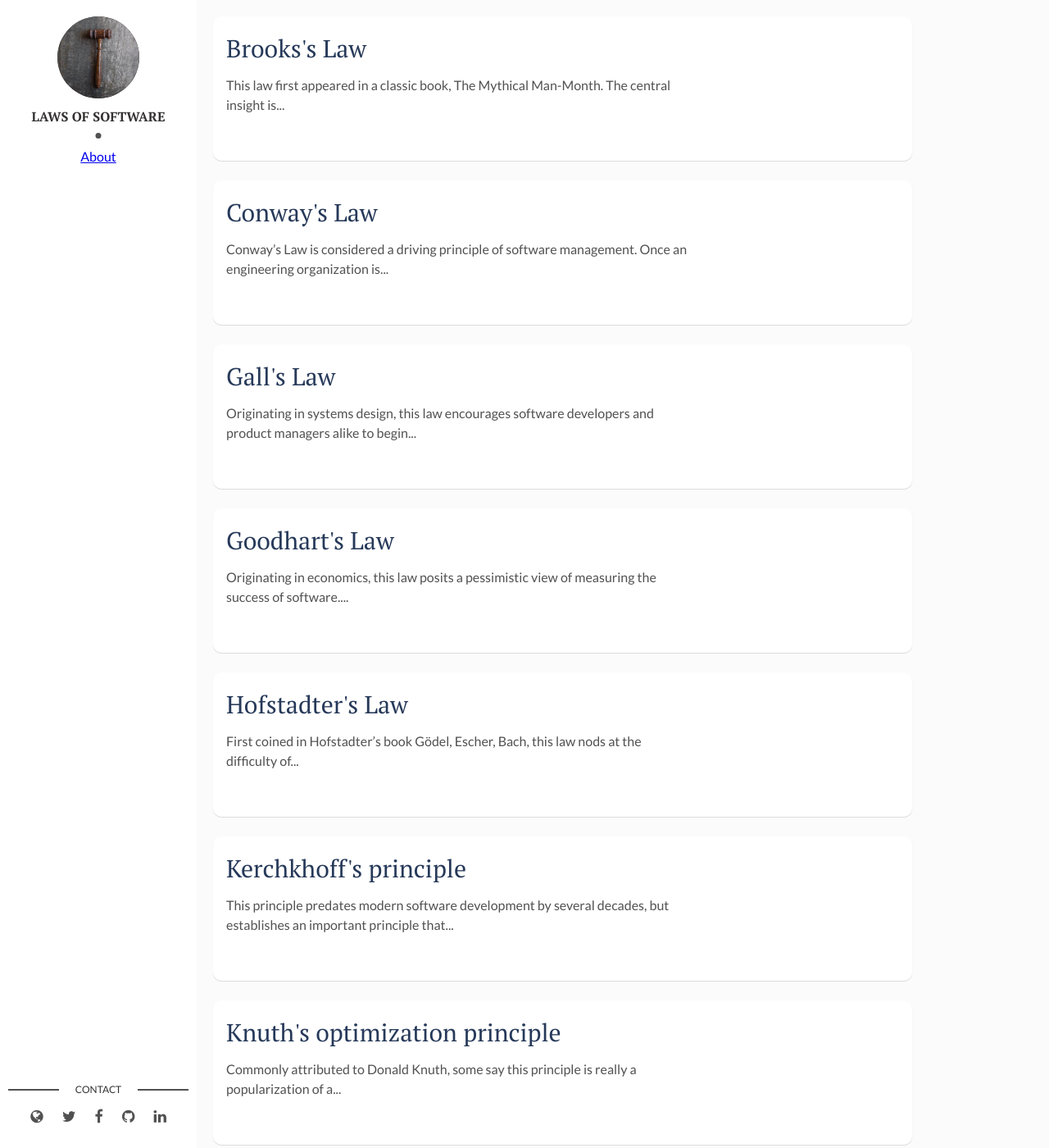
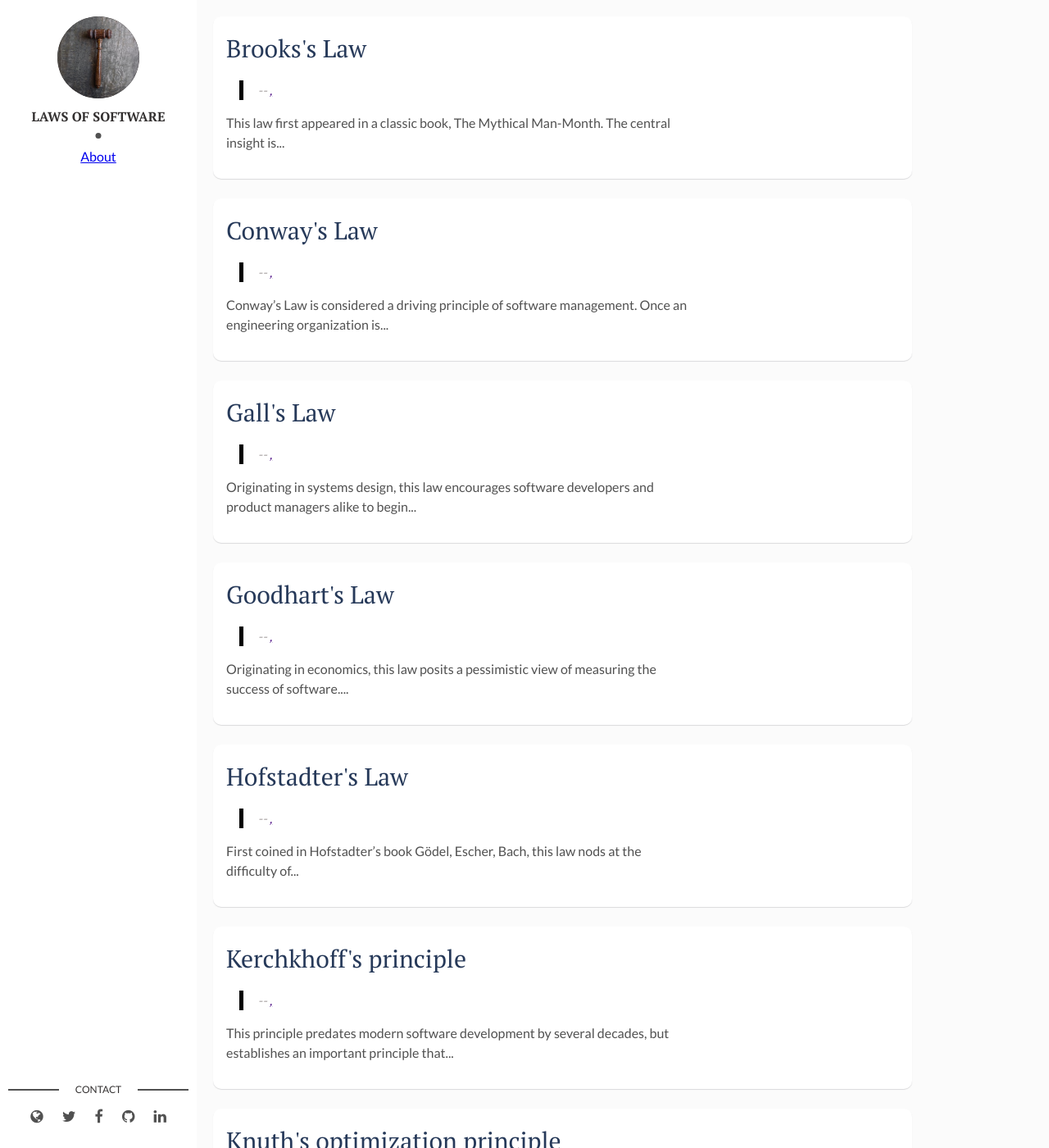
Before and after one commit to shaisachs/laws-of-software, a Jekyll site: the page built from index.html, in a window 1280 px wide and 1400 px high. Shown: the whole window at 82% size. Built offline with Jekyll 4.4.1, drawn with Linux system fonts in a browser that asks for light colours; some of the changed text lies outside the part shown.

Commit message:
Add quotes to homepage
Signed-off-by: Shai Sachs <shaisachs@gmail.com>

```diff
--- a/index.html
+++ b/index.html
@@ -9,6 +9,10 @@
   {% endif %}
   <div class="post-content">
     <h2 class="post-title"><a href="{{post.url | prepend: site.baseurl}}">{{post.title}}</a></h2>
+    <blockquote>
+      <p>{{ page.law }}</p>
+      <p>-- <a href="{{ page.law-url }}">{{ page.law-author }}, {{ page.law-year }}</a></p>
+    </blockquote>
     <p>{{ post.content | strip_html | truncatewords: 15 }}</p>
   </div>
 </article>
```
